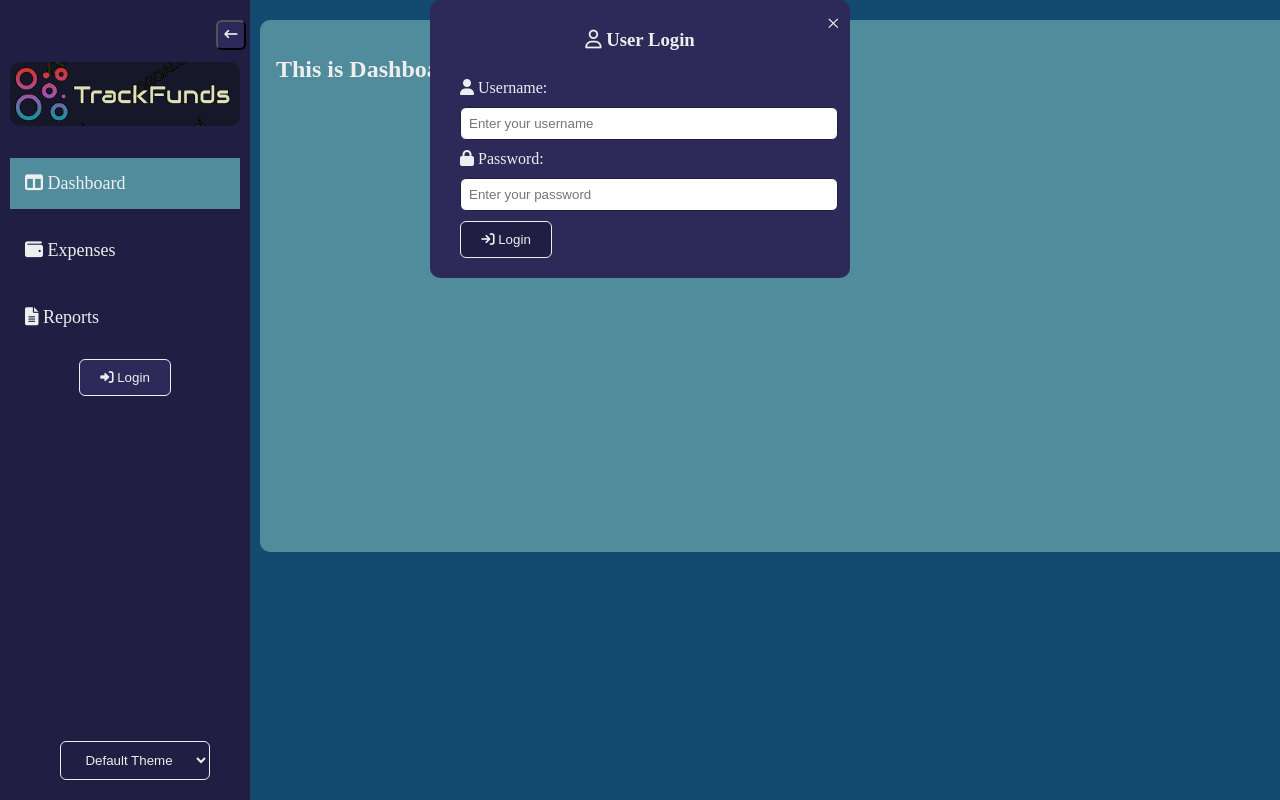
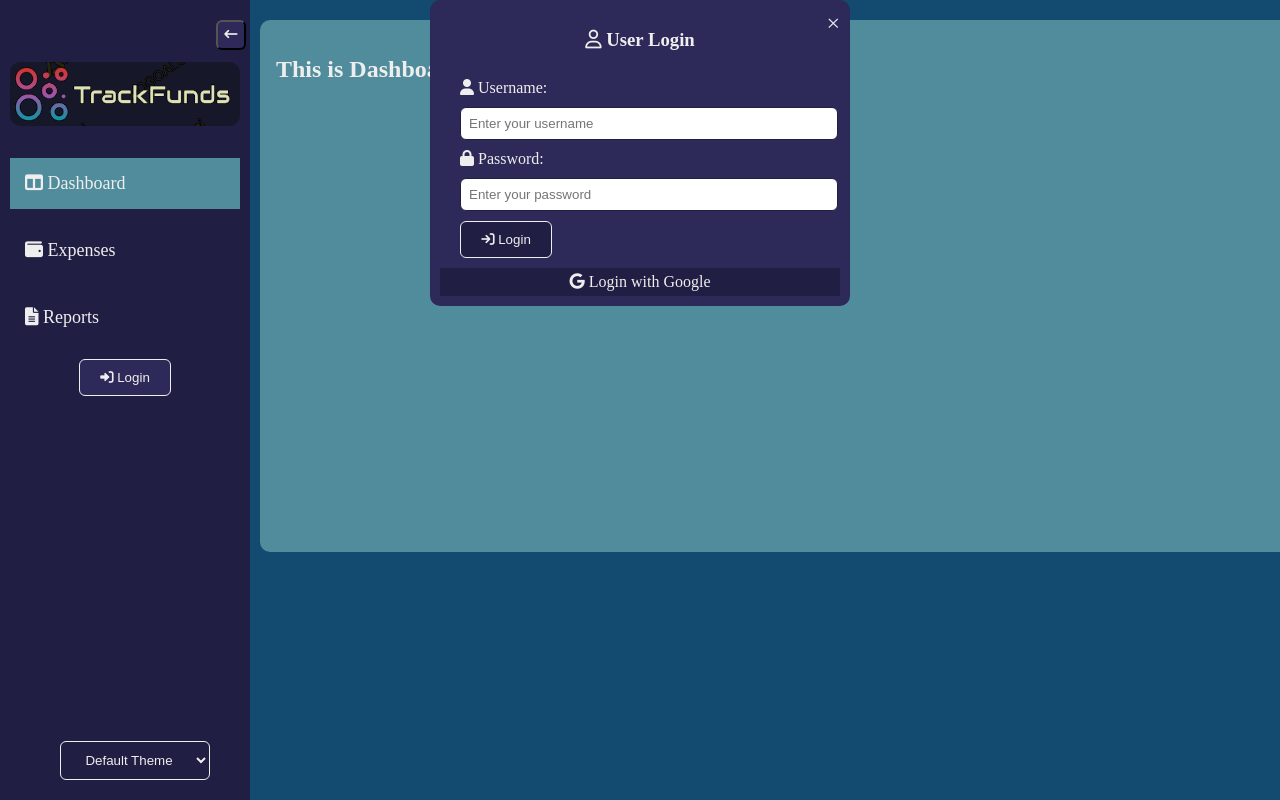
Before and after one commit to rohitghatal1/ExpenseTracker-React-TS, a React (Create React App) app: page / in a window 1280 px wide. Both pictures are taken after a click on the button "Login". Shown: the top 800 px of the page. Built offline with nearby package versions, Linux system fonts and the light colour scheme.

Commit message:
added google login option

```diff
--- a/src/CSS/navbar.css
+++ b/src/CSS/navbar.css
@@ -168,6 +168,16 @@
   .settingUser .userAccount .loginModal .closeLoginBtn:hover{
     color: var(--secondary-hover);
   }
+
+  .settingUser .userAccount .loginModal .googleLoginOption{
+    padding: 5px;
+    display: flex;
+    justify-content: center;
+    align-items: center;
+    background-color: var(--primary-color);
+  }
+
+
   .sidebar.collapsed .navbar .modeSwitch{
     opacity: 0;
   }
--- a/src/Components/Navbar.tsx
+++ b/src/Components/Navbar.tsx
@@ -88,6 +88,9 @@ const Navbar: React.FC<NavbarProps> = ({ changeTheme, theme, toggleNavbar, isCol
 
                 <button type="submit" className="confrmLogin"><i className="fa-solid fa-arrow-right-to-bracket"></i> Login</button>
               </form>
+              <div className="googleLoginOption">
+                <div className="googleLogin"><i className="fa-brands fa-google"></i> Login with Google</div>
+              </div>
             </div>}
           </div>
 
```
